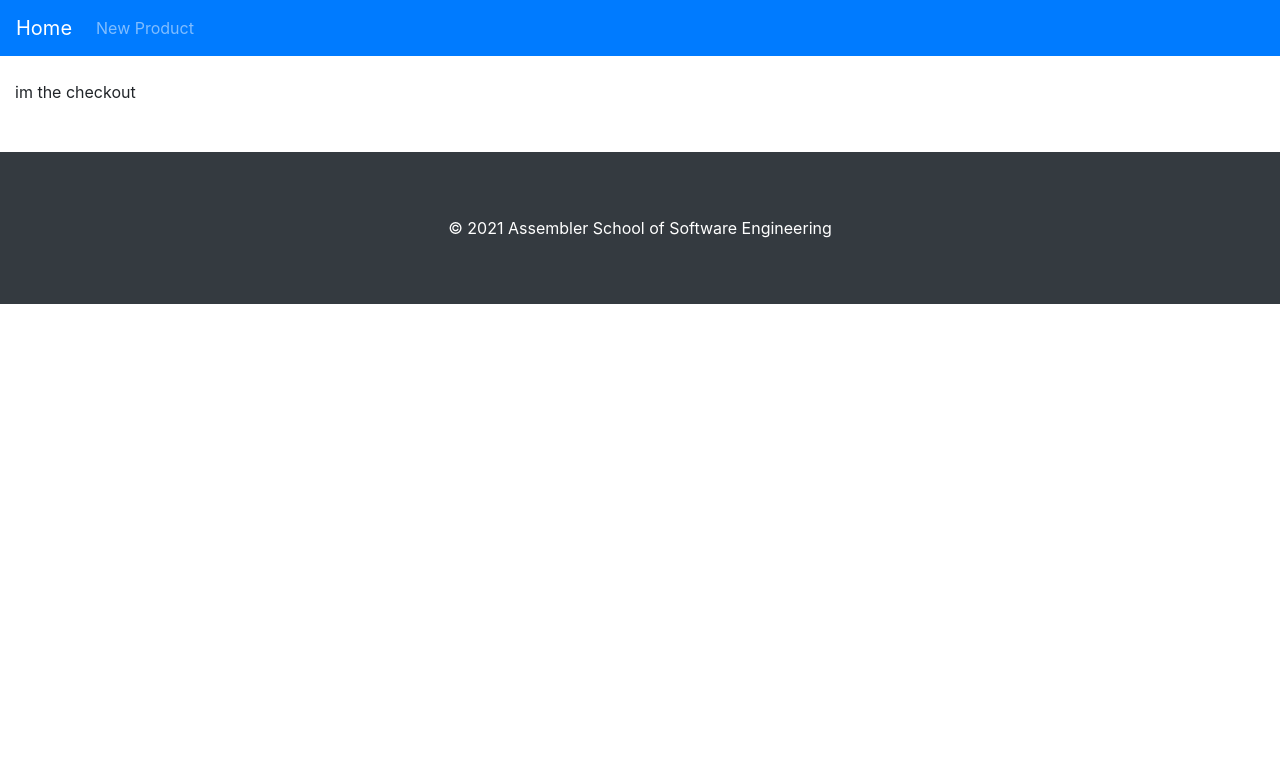
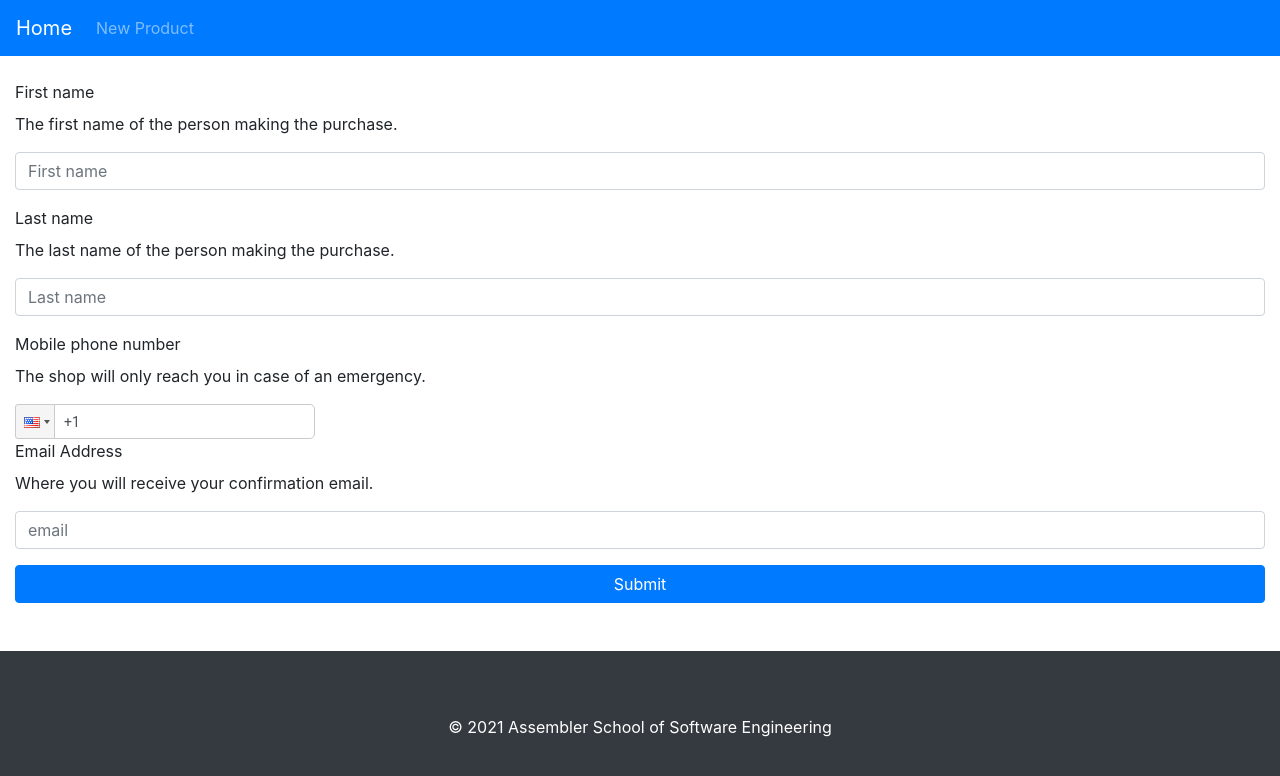
Before and after one commit to assembler-institute/react-shopping-cart-context, a React (Create React App) app: page /checkout in a window 1280 px wide. Shown: the top 776 px of the page. Built offline with nearby package versions, Linux system fonts and the light colour scheme.

Commit message:
added details form

```diff
--- a/package.json
+++ b/package.json
@@ -19,6 +19,8 @@
     "prop-types": "^15.7.2",
     "react": "^17.0.2",
     "react-dom": "^17.0.2",
+    "react-phone-input-2": "^2.14.0",
+    "react-phone-number-input": "^3.1.35",
     "react-redux": "^7.2.3",
     "react-router-dom": "^5.2.0",
     "react-scripts": "4.0.3",
--- /dev/null
+++ b/src/components/AppForm/AppForm.js
@@ -0,0 +1,16 @@
+import React from "react";
+import { Formik } from "formik";
+
+function AppForm({ initialValues, onSubmit, validationSchema, children }) {
+  return (
+    <Formik
+      initialValues={initialValues}
+      onSubmit={onSubmit}
+      validationSchema={validationSchema}
+    >
+      {() => <>{children}</>}
+    </Formik>
+  );
+}
+
+export default AppForm;
--- /dev/null
+++ b/src/components/AppForm/index.js
@@ -0,0 +1 @@
+export { default } from "./AppForm";
--- /dev/null
+++ b/src/components/DetailsForm/DetailsForm.js
@@ -0,0 +1,123 @@
+import React from 'react';
+
+import { useFormik, Formik } from 'formik';
+import PhoneInput from 'react-phone-input-2'
+import 'react-phone-input-2/lib/style.css'
+
+import AppForm from '../AppForm';
+import Input from "../Input";
+import Button from "../Button";
+
+import detailsSchema from "./details-schema";
+
+const DetailsForm = () => {
+  const formik = useFormik({
+    initialValues: {
+      firstName: 'yes',
+      lastName: '',
+      email: '',
+      phoneNumber: '',
+    },
+    onSubmit: values => {
+      console.log(values);
+      alert(JSON.stringify(values, null, 2));
+
+      resetForm();
+    },
+  });
+
+  return (
+
+    <Formik
+      initialValues={{
+        firstName: "",
+        lastName: "",
+        phoneNumber: '',
+        email: "",
+      }}
+      validationSchema={detailsSchema}
+      onSubmit={(values) => {
+        console.log(values)
+      }}
+    >
+      {({
+        handleChange,
+        handleBlur,
+        handleSubmit,
+        errors,
+        values,
+        touched,
+        isValidating,
+        isValid,
+      }) => (
+        <form onSubmit={handleSubmit}>
+          <Input
+            type="text"
+            id="firstName"
+            label="First name"
+            subtitle="The first name of the person making the purchase."
+            value={values.firstName}
+            placeholder="First name"
+            handleChange={handleChange}
+            handleBlur={handleBlur}
+            hasErrorMessage={touched.firstName}
+            errorMessage={errors.firstName}
+          />
+          <Input
+            type="text"
+            id="lastName"
+            label="Last name"
+            subtitle="The last name of the person making the purchase."
+            value={values.lastName}
+            placeholder="Last name"
+            handleChange={handleChange}
+            handleBlur={handleBlur}
+            hasErrorMessage={touched.lastName}
+            errorMessage={errors.lastName}
+          />
+          <label htmlFor="tel">Mobile phone number</label>
+          <p>The shop will only reach you in case of an emergency.</p>
+          <PhoneInput
+            id="phoneNumber"
+            country={'us'}
+            onlyCountries={['es', 'us', 'fr', 'at']}
+            value={values.phoneNumber}
+            placeholder="Enter phone number"
+            // isValid={(value, country) => {
+            //   if (value.match(/12345/)) {
+            //     return 'Invalid value: ' + value + ', ' + country.name;
+            //   } else if (value.match(/1234/)) {
+            //     return false;
+            //   } else {
+            //     return true;
+            //   }
+            // }}
+            onChange={handleChange}
+            inputProps={{ name: "phoneNumber" }}
+            onChange={(phoneNumber, country, e) => { handleChange(e) }}
+            handleBlur={handleBlur}
+            hasErrorMessage={touched.phoneNumber}
+            errorMessage={errors.phoneNumber}
+          />
+          <Input
+            type="email"
+            id="email"
+            label="Email Address"
+            subtitle="Where you will receive your confirmation email."
+            value={values.email}
+            placeholder="email"
+            handleChange={handleChange}
+            handleBlur={handleBlur}
+            hasErrorMessage={touched.email}
+            errorMessage={errors.email}
+          />
+          <Button submitButton block disabled={isValidating || !isValid}>
+            Submit
+          </Button>
+        </form>
+      )}
+    </Formik>
+  );
+};
+
+export default DetailsForm;
--- /dev/null
+++ b/src/components/DetailsForm/details-schema.js
@@ -0,0 +1,23 @@
+import * as Yup from "yup";
+
+const detailsSchema = Yup.object().shape({
+  firstName: Yup.string()
+    .required("The first name is too required")
+    .min(2, 'The first name is too short!')
+    .max(50, 'The first name is too long!'),
+  lastName: Yup.string()
+    .required("The last name is too required")
+    .min(2, 'The last name is too short!')
+    .max(50, 'The last name is too long!'),
+  phoneNumber: Yup.string()
+    .required("Phone number is required")
+    .matches(
+      /^([0]{1}|\+?[234]{3})([7-9]{1})([0|1]{1})([\d]{1})([\d]{7})$/g,
+      "Invalid phone number"
+    ),
+  email: Yup.string()
+    .required("Required")
+    .email('Invalid email'),
+});
+
+export default detailsSchema;
--- /dev/null
+++ b/src/components/DetailsForm/index.js
@@ -0,0 +1 @@
+export { default } from "./DetailsForm";
--- a/src/components/Input/Input.js
+++ b/src/components/Input/Input.js
@@ -3,11 +3,12 @@ import React from "react";
 function Input({
   type = "text",
   label = "input-01",
+  subtitle,
   id = "input-01",
   value = "",
   placeholder = "",
-  handleChange = () => {},
-  handleBlur = () => {},
+  handleChange = () => { },
+  handleBlur = () => { },
   errorMessage,
   hasErrorMessage,
   ...props
@@ -15,6 +16,7 @@ function Input({
   return (
     <div className="form-group">
       <label htmlFor={id}>{label}</label>
+      {subtitle && <p className="form-subtitle">{subtitle}</p>}
       <input
         className={
           hasErrorMessage && errorMessage
--- /dev/null
+++ b/src/components/PhoneInputField/index.js
@@ -0,0 +1 @@
+export { default } from "./PhoneInputField";
--- a/src/pages/Checkout/Checkout.js
+++ b/src/pages/Checkout/Checkout.js
@@ -1,11 +1,12 @@
 import React from 'react';
 
 import withLayout from "../../hoc/withLayout";
+import DetailsForm from '../../components/DetailsForm';
 
 function Checkout() {
   return (
     <>
-      <p>im the checkout</p>
+      <DetailsForm />
     </>
   );
 }
```
Also changed, not shown: src/components/PhoneInputField/PhoneInputField.js (added, +79 -0 lines), 1 other file (tests, documents, lock files or other folders).
